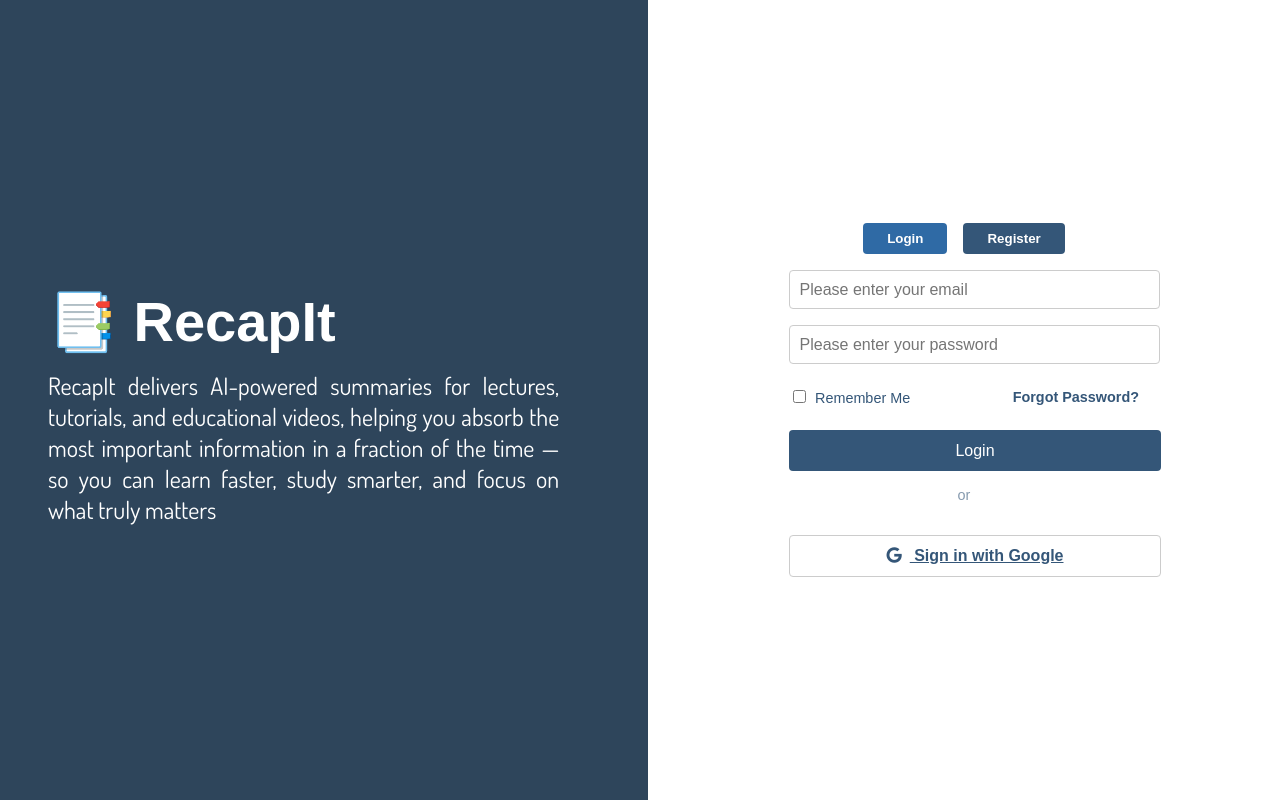
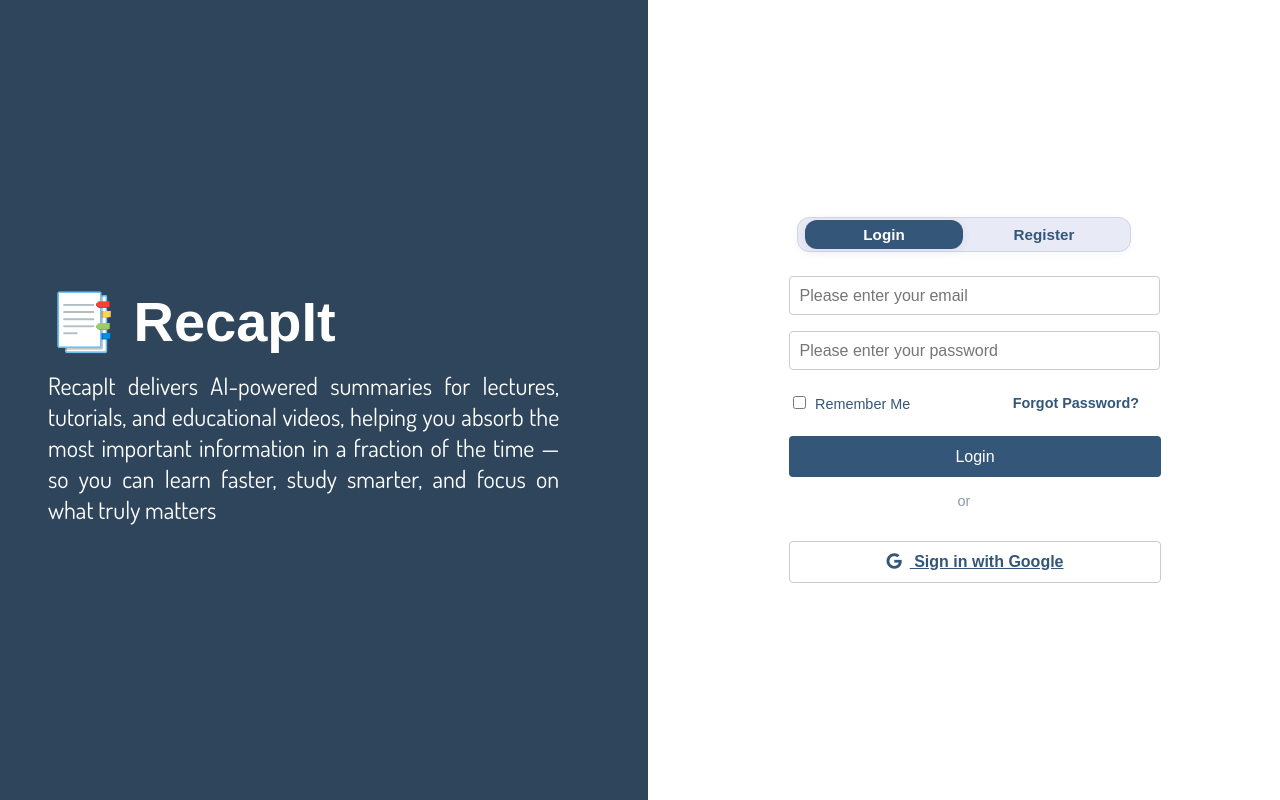
Before and after one commit to SruthiJayaram/youtube-vedio-summarizer, a Flask app: page /login in a window 1280 px wide. Run offline with Flask 3, Linux system fonts and the light colour scheme.

Commit message:
Html and css change

```diff
--- a/main.py
+++ b/main.py
@@ -129,6 +129,7 @@ def home():
 
 @app.route('/login', methods=['GET', 'POST'])
 def login():
+    show_register = request.args.get('show') == 'register'
     if request.method == 'POST':
         email = request.form['email']
         password = request.form['password']
@@ -142,7 +143,7 @@ def login():
             return redirect(url_for('home'))
         else:
             return "Invalid credentials", 401
-    return render_template('login_signup.html')
+    return render_template('login_signup.html', show_register=show_register)
 
 @app.route('/register', methods=['POST'])
 def register():
--- a/static/styles/style.css
+++ b/static/styles/style.css
@@ -275,7 +275,66 @@ body {
 .form-toggle {
     display: flex;
     justify-content: center;
-    margin-bottom: 1rem;
+    margin-bottom: 20px;
+    gap: 10px;
+}
+
+/* Pill container for toggle */
+.form-toggle-pill {
+    display: flex;
+    justify-content: center;
+    align-items: center;
+    background: #e8eaf6;
+    border-radius: 12px;
+    padding: 2px 6px;         /* reduce vertical padding for slim pill */
+    width: 320px;             /* keep pill long */
+    margin: 0 auto 24px auto;
+    box-shadow: 0 2px 8px rgba(0,0,0,0.04);
+    border: 1px solid #d1d5e7;
+    gap: 0;
+}
+
+/* Toggle buttons inside pill */
+.toggle-btn {
+    flex: 1;
+    text-align: center;
+    padding: 6px 0;           /* reduce vertical padding for slim buttons */
+    border: none;
+    background: transparent;
+    color: #345678;
+    font-size: 0.95rem;       /* slightly smaller font */
+    font-weight: 600;
+    border-radius: 12px;
+    cursor: pointer;
+    text-decoration: none;
+    transition: background 0.2s, color 0.2s;
+    margin: 0 1px;
+    position: relative;
+    z-index: 1;
+}
+
+/* Highlight for active button */
+.toggle-btn.active {
+    background: #345678;
+    color: #fff;
+    box-shadow: 0 2px 8px rgba(52,86,120,0.08);
+}
+
+.form-toggle a {
+    padding: 10px 30px;
+    border-radius: 5px;
+    background: #f0f0f0;
+    color: #333;
+    text-decoration: none;
+    font-weight: bold;
+    border: 1px solid #ccc;
+    transition: background 0.2s, color 0.2s;
+}
+
+.form-toggle a.active {
+    background: #007bff;
+    color: #fff;
+    border-color: #007bff;
 }
 
 .form-toggle button {
@@ -294,6 +353,14 @@ body {
     background-color: #2f6aa5;
 }
 
+
+.auth-form {
+    display: none;
+}
+
+.auth-form.active {
+    display: block;
+}
 
 .auth-form {
     display: none;
--- a/templates/index.html
+++ b/templates/index.html
@@ -18,7 +18,7 @@
         <div class="nav-right">
             <!-- Correct login and register buttons -->
             <button onclick="window.location.href='/login'">Login</button>
-            <button onclick="window.location.href='/login'">Sign Up</button>
+            <button onclick="window.location.href='/login?show=register'">Sign Up</button>
 
         </div>
     </div>
--- a/templates/login_signup.html
+++ b/templates/login_signup.html
@@ -14,13 +14,13 @@
         </div>
 
         <div class="auth-right">
-            <div class="form-toggle">
-                <button id="toggle-login" class="active">Login</button>
-                <button id="toggle-register">Register</button>
-            </div>
+            <div class="form-toggle-pill">
+    <a class="toggle-btn {% if not show_register %}active{% endif %}" href="/login">Login</a>
+    <a class="toggle-btn {% if show_register %}active{% endif %}" href="/login?show=register">Register</a>
+</div>
 
             <!-- Login Form -->
-            <form id="login-form" class="auth-form active" method="POST" action="/login">
+            <form id="login-form" class="auth-form {% if not show_register %}active{% endif %}" method="POST" action="/login">
                 <input type="email" name="email" placeholder="Please enter your email" required>
                 <input type="password" name="password" placeholder="Please enter your password" required>
                 <div class="options">
@@ -36,7 +36,7 @@
             </form>
 
             <!-- Register Form -->
-            <form id="register-form" class="auth-form" method="POST" action="/register">
+            <form id="register-form" class="auth-form {% if show_register %}active{% endif %}" method="POST" action="/register">
                 <input type="email" name="email" placeholder="Email" required>
                 <input type="password" name="password" placeholder="Password" required>
                 <button type="submit" class="auth-btn">Submit</button>
```
